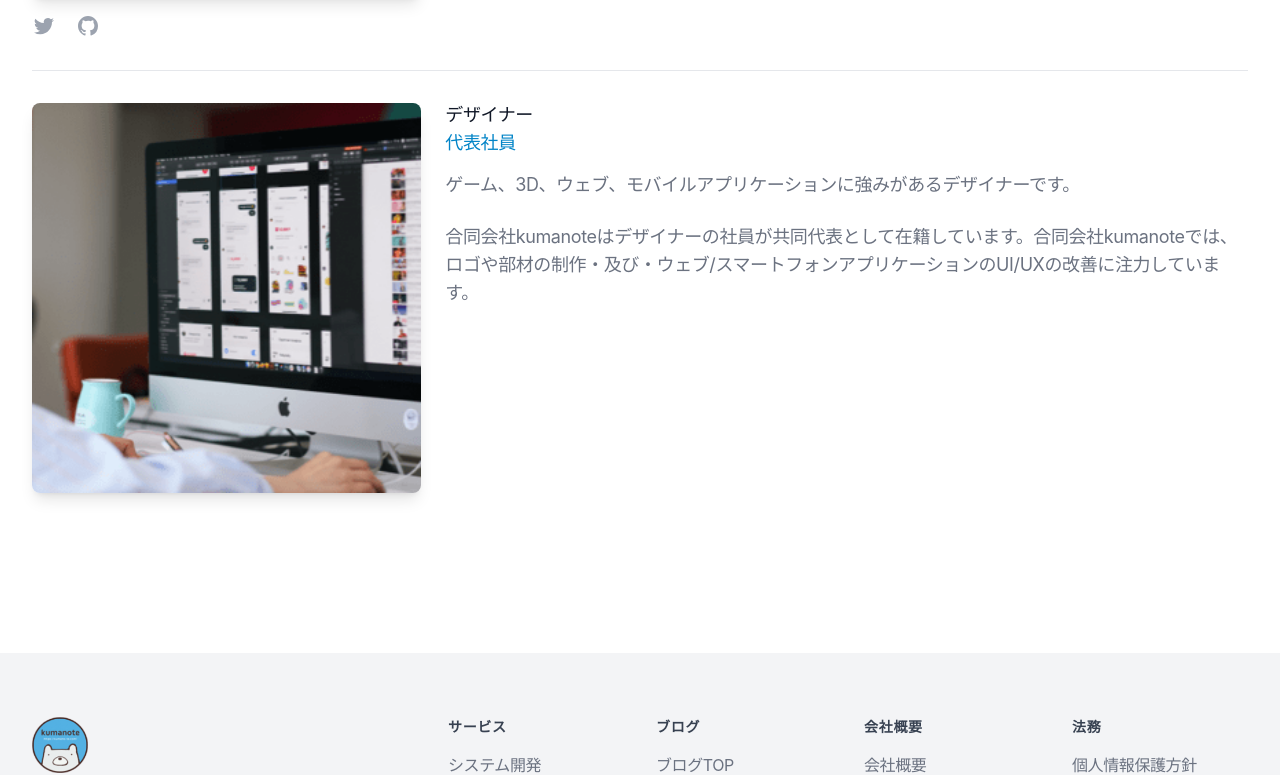
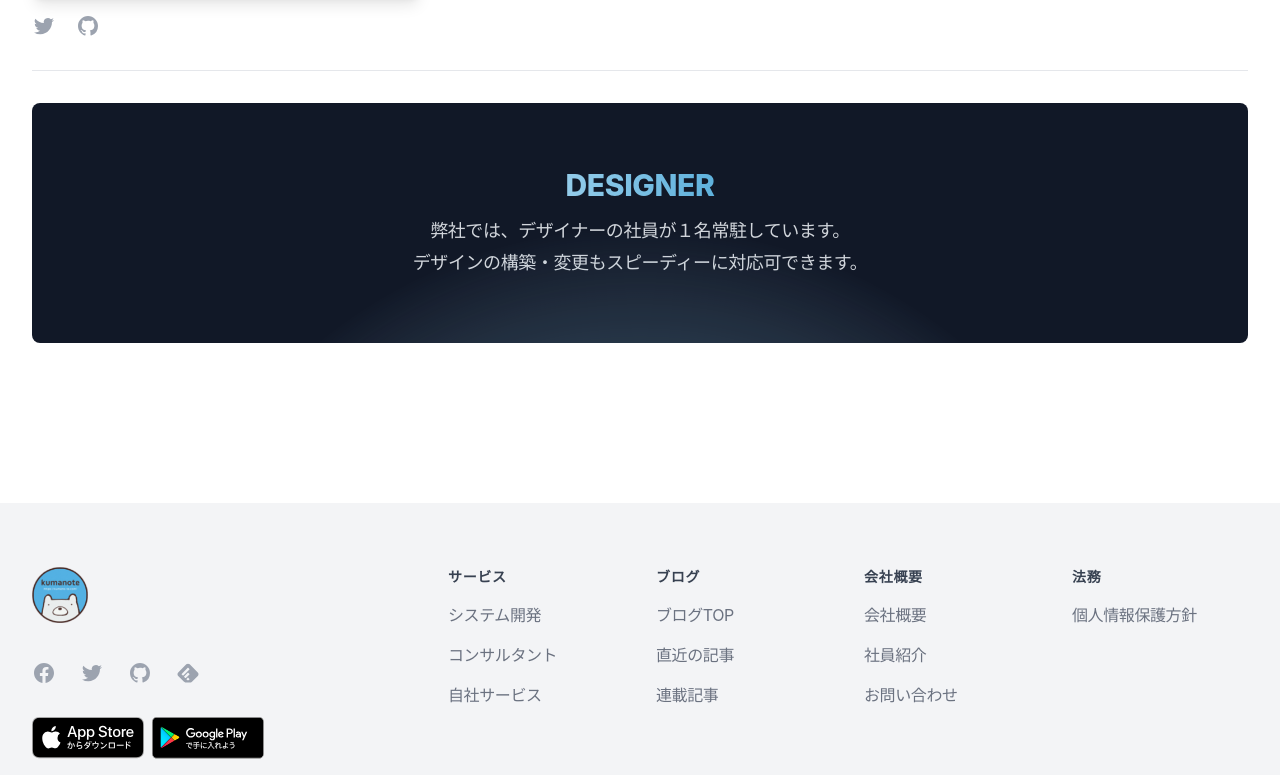
Before and after one commit to kumanote/corporate-web-site, a Nuxt app: page /members in a window 1280 px wide. Shown: the part 687-1462 px from the top of the page. Built offline with nearby package versions, Linux system fonts and the light colour scheme; a web font is replaced by a local one.

Commit message:
feat: modify designer member

```diff
--- a/locales/en.json
+++ b/locales/en.json
@@ -36,12 +36,7 @@
       "bio": "Software Engineer / Amateur Third-Class Radio Operator. I specialize in developing web applications and smartphone applications. I usually take responsibilities in building up cloud infrastructure such as AWS or GCP, in developing server side applications and in developing client side applicatioins.",
       "description": "I first joined a company that develops many softwares of goverment / public.\nFor some year experience, I decided to quit that company and moved to a \"social mobile game\" company where I could have an expericence to manage big data.\nThen I quit the job and started to work as a freelancer.\nAt that time I was able to help some internet service startup companies.\nI also have some experience to start up local business in Cambodia and Vietnam Hanoi.\nCurrently, I am focusing on developing web3 technologies, such as building blockchain applications using Rust programing language. When I'm not designing or building software, I likes to go out and seeking for delicious restaurant, or playing soccer."
     },
-    "anonymous_designer": {
-      "name": "Designer",
-      "role": "CEO",
-      "bio": "I specialize in designing games, 3D, web application and mobile application.",
-      "description": "At kumanote LLC, I focus on creating logos and design materials, and improving the UI/UX of web/smartphone applications."
-    }
+    "designer_note": "We have one designer crew.\nUI/UX design building/modification can be quickly done in-house."
   },
   "contact": "contact",
   "legal": "legal",
--- a/locales/ja.json
+++ b/locales/ja.json
@@ -34,14 +34,9 @@
       "name": "田中 宏樹",
       "role": "代表社員",
       "bio": "ソフトウェアエンジニア / 基本情報技術者 / 応用情報技術者 / 第三級アマチュア無線技士 ウェブアプリケーションやスマートフォンアプリの開発が得意です。インフラ構築 〜 スマートフォンアプリ開発まで幅広く活動しています。",
-      "description": "東京大学理学部数学科卒業後、大手SIerの受託開発を経験した後、億単位のレコードデータを扱う大規模ソーシャルゲームのバックエンド開発に従事しました。その後、いくつかのベンチャー企業のお手伝いをさせていただいたり、カンボジアやベトナム（ハノイ）に移住し現地でのプロジェクの立ち上げに携わることができました。現在はRustを使ってブロックチェーンアプリケーションを構築したりと、web3関連の技術に特に力を入れて開発を行なっています。プライベートではサッカーをしたり、美味しいものを食べに出かけたりするのが好きです。"
+      "description": "東京大学理学部数学科卒業後、大手SIerの受託開発を経験した後、億単位のレコードデータを扱う大規模ソーシャルゲームのバックエンド開発に従事しました。\nその後、いくつかのベンチャー企業のお手伝いをさせていただいたり、カンボジアやベトナム（ハノイ）に移住し現地でのプロジェクの立ち上げに携わることができました\n現在はRustを使ってブロックチェーンアプリケーションを構築したりと、web3関連の技術に特に力を入れて開発を行なっています\nプライベートではサッカーをしたり、美味しいものを食べに出かけたりするのが好きです。"
     },
-    "anonymous_designer": {
-      "name": "デザイナー",
-      "role": "代表社員",
-      "bio": "ゲーム、3D、ウェブ、モバイルアプリケーションに強みがあるデザイナーです。",
-      "description": "合同会社kumanoteはデザイナーの社員が共同代表として在籍しています。合同会社kumanoteでは、ロゴや部材の制作・及び・ウェブ/スマートフォンアプリケーションのUI/UXの改善に注力しています。"
-    }
+    "designer_note": "弊社では、デザイナーの社員が１名常駐しています。\nデザインの構築・変更もスピーディーに対応可できます。"
   },
   "contact": "お問い合わせ",
   "legal": "法務",
--- a/pages/members.vue
+++ b/pages/members.vue
@@ -1,6 +1,7 @@
 <script setup lang="ts">
   import TwitterIcon from '~/components/icons/socials/TwitterIcon.vue'
   import GithubIcon from '~/components/icons/socials/GithubIcon.vue'
+  import TextContainer from '~/components/texts/TextContainer.vue'
   const appConfig = useAppConfig()
 </script>
 
@@ -66,9 +67,11 @@
                     <p class="text-gray-500 dark:text-gray-400">
                       {{ $t('members_data.hiroki_tanaka.bio') }}
                     </p>
-                    <p class="text-gray-500 dark:text-gray-400">
-                      {{ $t('members_data.hiroki_tanaka.description') }}
-                    </p>
+                    <div class="text-gray-500 dark:text-gray-400">
+                      <TextContainer
+                        :text="$t('members_data.hiroki_tanaka.description')"
+                      />
+                    </div>
                   </div>
                 </div>
               </div>
@@ -76,33 +79,38 @@
           </li>
           <li class="sm:py-8">
             <div
-              class="space-y-4 sm:grid sm:grid-cols-3 sm:items-start sm:gap-6 sm:space-y-0"
+              class="relative rounded-lg overflow-hidden bg-gray-900 py-12 px-6 sm:py-16 lg:px-8 dark:bg-gray-800"
             >
-              <div class="aspect-w-1 aspect-h-1">
-                <img
-                  class="rounded-lg object-cover shadow-lg"
-                  src="/images/members/anonymous_designer.png"
-                  alt="Kumanote Designer"
+              <div class="mx-auto max-w-2xl text-center">
+                <h2
+                  class="text-4xl font-extrabold text-transparent bg-clip-text bg-gradient-to-r from-primary-50 to-primary-600 sm:text-3xl uppercase"
+                >
+                  designer
+                </h2>
+                <p class="mt-3 text-lg leading-8 text-gray-300">
+                  <TextContainer :text="$t('members_data.designer_note')" />
+                </p>
+              </div>
+              <svg
+                xmlns="http://www.w3.org/2000/svg"
+                viewBox="0 0 1024 1024"
+                class="absolute top-1/2 left-1/2 h-[64rem] w-[64rem] -translate-x-1/2 [mask-image:radial-gradient(closest-side,white,transparent)]"
+                aria-hidden="true"
+              >
+                <circle
+                  cx="512"
+                  cy="512"
+                  r="512"
+                  fill="url(#gradient-circle)"
+                  fill-opacity="0.7"
                 />
-              </div>
-              <div class="sm:col-span-2">
-                <div class="space-y-4">
-                  <div class="space-y-1 text-lg font-medium leading-6">
-                    <h3>{{ $t('members_data.anonymous_designer.name') }}</h3>
-                    <p class="text-primary-600">
-                      {{ $t('members_data.anonymous_designer.role') }}
-                    </p>
-                  </div>
-                  <div class="text-lg space-y-6">
-                    <p class="text-gray-500 dark:text-gray-400">
-                      {{ $t('members_data.anonymous_designer.bio') }}
-                    </p>
-                    <p class="text-gray-500 dark:text-gray-400">
-                      {{ $t('members_data.anonymous_designer.description') }}
-                    </p>
-                  </div>
-                </div>
-              </div>
+                <defs>
+                  <radialGradient id="gradient-circle">
+                    <stop offset="0" stop-color="#0369a1" />
+                    <stop offset="1" stop-color="#bae6fd" />
+                  </radialGradient>
+                </defs>
+              </svg>
             </div>
           </li>
         </ul>
--- a/pages/services/index.vue
+++ b/pages/services/index.vue
@@ -62,7 +62,7 @@
               class="flex flex-col"
             >
               <dt
-                class="flex items-center gap-x-3 text-base font-semibold leading-7 text-gray-900"
+                class="flex items-center gap-x-3 text-base font-semibold leading-7 text-gray-900 dark:text-gray-50"
               >
                 <component
                   :is="item.icon"
@@ -72,7 +72,7 @@
                 {{ $t(item.name) }}
               </dt>
               <dd
-                class="mt-4 flex flex-auto flex-col text-base leading-7 text-gray-600"
+                class="mt-4 flex flex-auto flex-col text-base leading-7 text-gray-600 dark:text-gray-300"
               >
                 <p class="flex-auto leading-7">
                   <TextContainer :text="$t(item.description)" />
```
Also changed, not shown: public/images/members/anonymous_designer.png (deleted).
